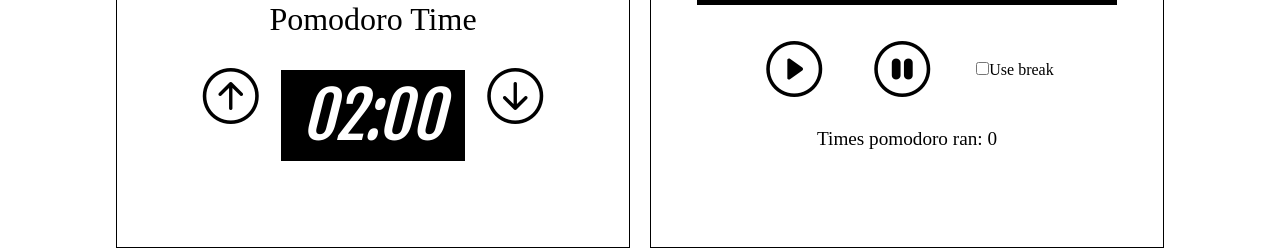
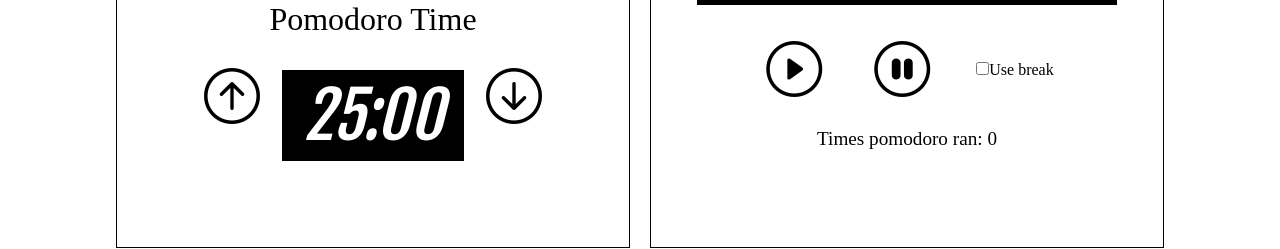
Before and after one commit to leonardo-kazu/desafio-jera, a React (Vite) app: page / in a window 1280 px wide. Shown: the part 403-652 px from the top of the page. Built offline with nearby package versions, Linux system fonts and the light colour scheme.

Commit message:
fix(app): fixed a bug where were updating the wrong timer

```diff
--- a/src/App.tsx
+++ b/src/App.tsx
@@ -6,7 +6,7 @@ import './styles/App.css';
 function App() {
   const [timesRun, setTimesRun] = useState<number>(0);
 
-  const [pomodoro, setPomodoro] = useState<number>(60 * 2);
+  const [pomodoro, setPomodoro] = useState<number>(60 * 25);
   const [stop, setStop] = useState(60 * 5);
 
   const [timer, setTimer] = useState<number>(pomodoro);
@@ -95,14 +95,14 @@ function App() {
         <div className="select">
           <button
             onClick={() => {
-              if (pomodoro < 60 * 60) setStop((time) => time + 60 * 1);
+              if (pomodoro < 60 * 60) setPomodoro((time) => time + 60 * 1);
             }}>
             <i className="bi bi-arrow-up-circle"></i>
           </button>
           <Clock time={pomodoro} title={'Pomodoro Time'} />
           <button
             onClick={() => {
-              if (pomodoro > 60) setStop((time) => time - 60 * 1);
+              if (pomodoro > 60) setPomodoro((time) => time - 60 * 1);
             }}>
             <i className="bi bi-arrow-down-circle"></i>
           </button>
```
